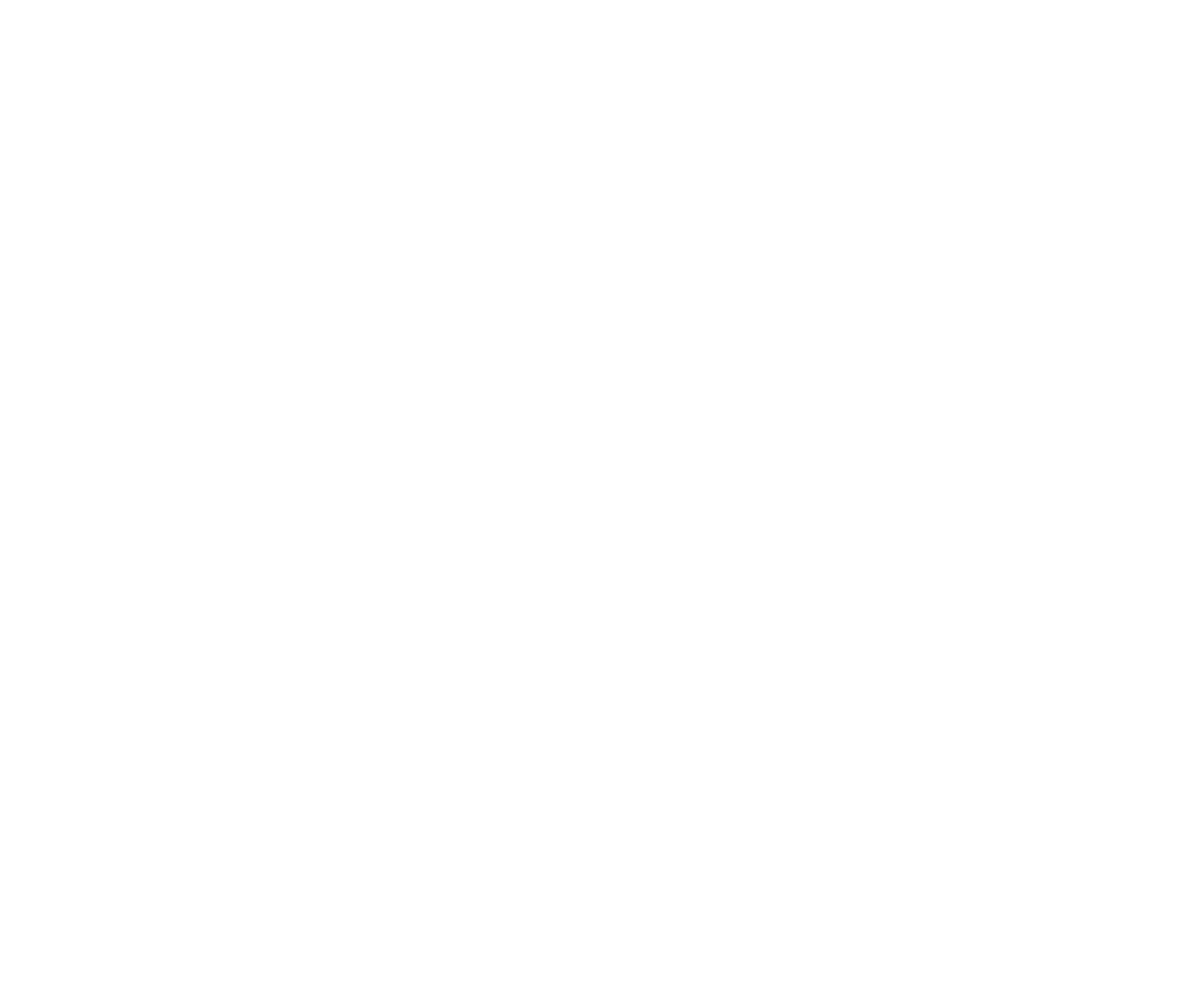
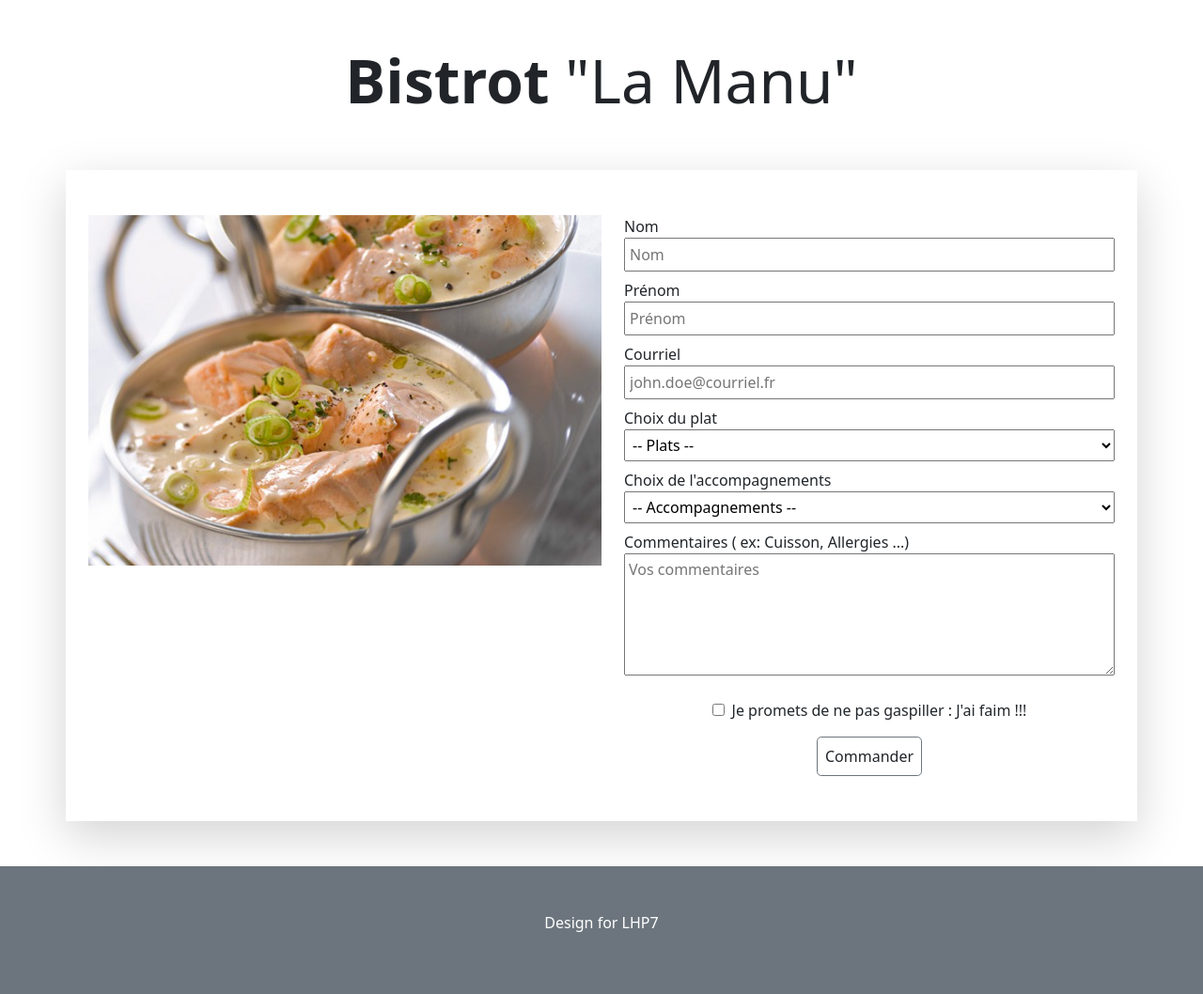
Before and after one commit to alexy76/tp2bootstrap, a plain HTML site: page index.html in a window 1280 px wide. Shown: the whole page at 94% size. Before the commit the page ends 800 px from the top, so only its background shows below. Drawn offline with nearby package versions, Linux system fonts and the light colour scheme.

Commit message:
Sauvegarde avant pause midi, ex terminé

```diff
--- a/index.html
+++ b/index.html
@@ -16,6 +16,69 @@
 
 <body>
 
+    <p class="text-center display-3 h1 p-lg-5 p-3"><span class="fw-bold ">Bistrot</span> "La Manu"</p>
+
+    <div class="container shadow-lg pt-lg-5 pb-lg-5 pt-2 pb-2">
+
+        <div class="row justify-content-center">
+
+            <div class="col-lg-6 pb-3">
+                <img class="w-100" src="img/veloute_saumon.jpg" alt="Velouté de poirreaux au saumon" title="Velouté de poirreaux au saumon" />
+
+            </div>
+            <div class="row col-lg-6">
+
+                <form class="text-left" action="#" method="GET">
+
+                    <label class="text-left" for="name">Nom</label><br>
+                    <input class="col-12 mb-2 p-1" type="text" id="name" name="name" placeholder="Nom" required /><br>
+
+                    <label class="" for="firstname">Prénom</label><br>
+                    <input class="col-12 mb-2 p-1" type="text" id="firstname" name="firstname" placeholder="Prénom" required /><br>
+
+                    <label class="" for="mail">Courriel</label><br>
+                    <input class="col-12 mb-2 p-1" type="mail" id="mail" name="mail" placeholder="john.doe@courriel.fr" required /><br>
+
+                    <label class="" for="plat">Choix du plat</label><br>
+                    <select class="col-12 mb-2 p-1" name="plat" id="plat" required>
+                        <option value="">-- Plats --</option>
+                        <option value="bourguignon">Boeuf bourguignon</option>
+                        <option value="saumon">Saumon</option>
+                        <option value="steak">Steak XL</option>
+                    </select><br>
+
+                    <label class="" for="accompagnement">Choix de l'accompagnements</label><br>
+                    <select class="col-12 mb-2 p-1" name="accompagnement" id="accompagnement" required>
+                        <option value="">-- Accompagnements --</option>
+                        <option value="poirreaux">Velouté de poirreaux</option>
+                        <option value="pommedt">Pommes de terre sautées</option>
+                        <option value="haricots">Haricots verts</option>
+                    </select><br>
+
+                    <label class="" for="comments">Commentaires <span class="fw-ligther fs-8 fs-italic">( ex: Cuisson, Allergies ...)</span></label>
+                    <textarea class="col-12 mb-2 p-1" id="comments" name="comments" rows="5"  placeholder="Vos commentaires"></textarea><br>
+
+                    <div class="text-center">
+                        <input class="text-center me-2 mt-3" type="checkbox" id="check" name="check"><label for="check">Je promets de ne pas gaspiller : J'ai faim !!!</label>
+                    </div>
+
+                    <div class="text-center">
+                        <button class="btn btn-white border border-secondary p-2 mt-3 rounded-3" type="submit">Commander</button>
+                    </div>
+
+
+                </form>
+            </div>
+
+        </div>
+
+    </div>
+
+
+    <footer class="mt-5 p-5 bg-secondary">
+        <p class="text-center text-white">Design for LHP7</p>
+    </footer>
+
 
     <script src="https://cdn.jsdelivr.net/npm/bootstrap@5.1.3/dist/js/bootstrap.bundle.min.js" integrity="sha384-ka7Sk0Gln4gmtz2MlQnikT1wXgYsOg+OMhuP+IlRH9sENBO0LRn5q+8nbTov4+1p" crossorigin="anonymous"></script>
 </body>
```
Also changed, not shown: img/veloute_saumon.jpg (added).
